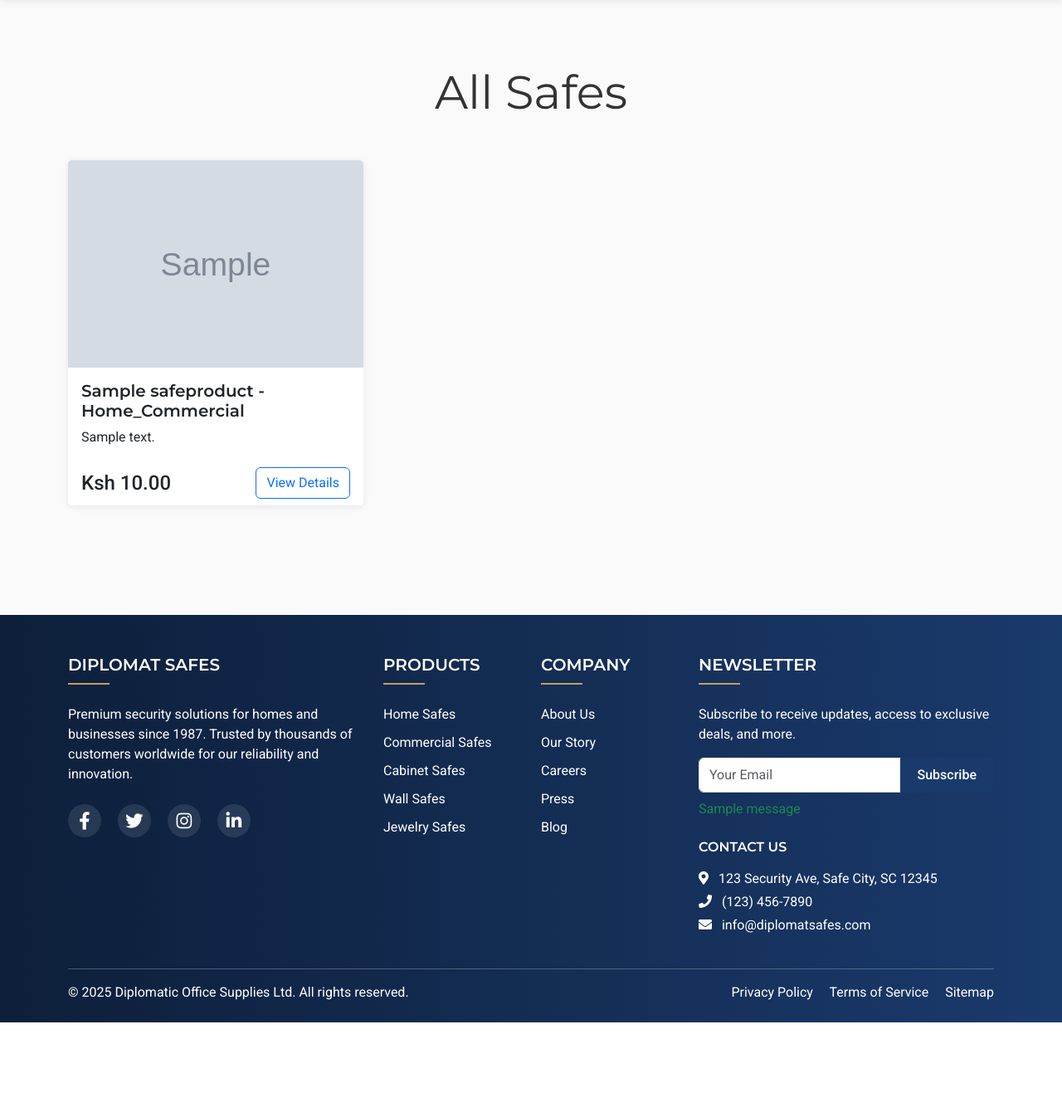
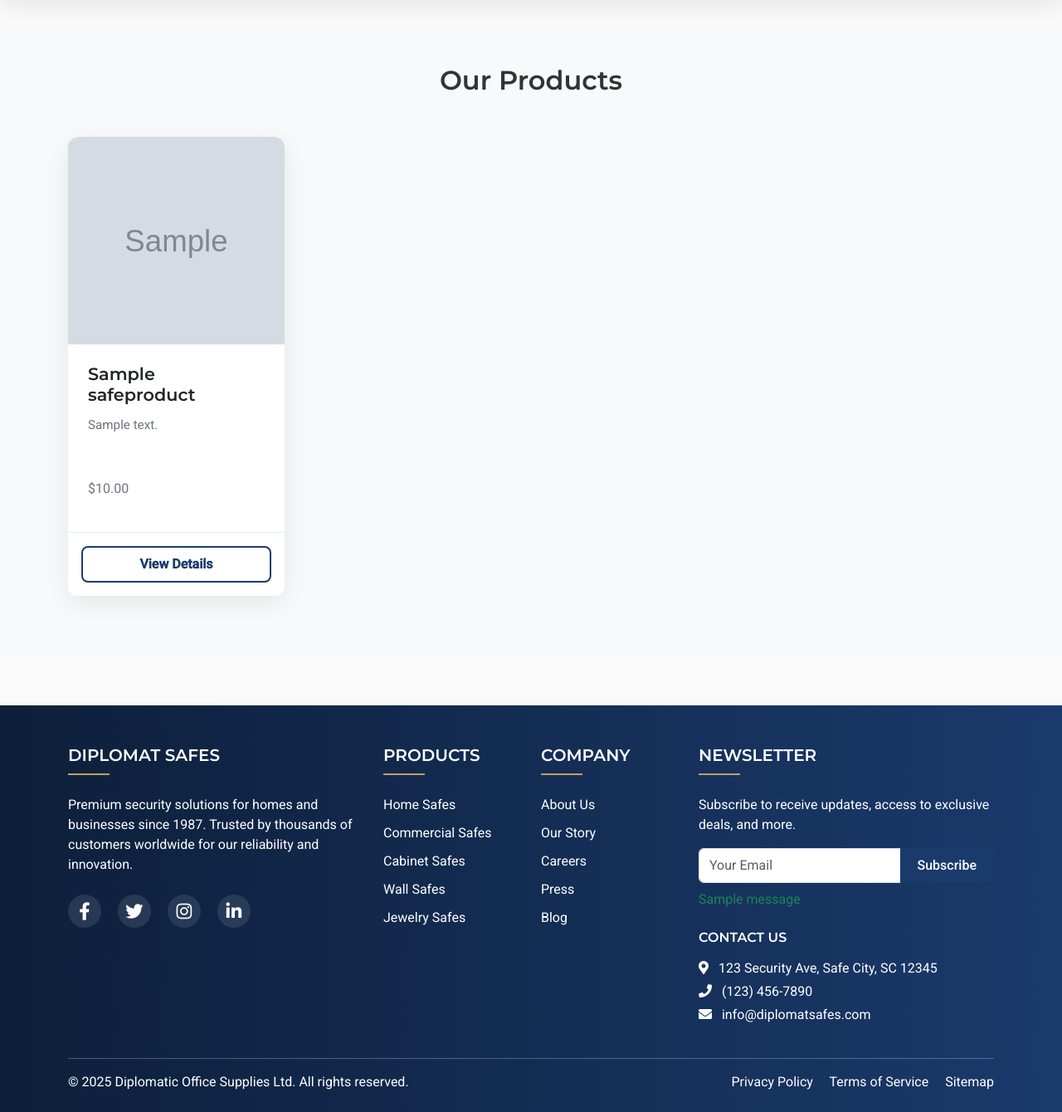
Before and after one commit to MachariaP/safes-shop, a Django app: page /store/ in a window 1280 px wide. Shown: the part 127-1467 px from the top of the page at 83% size. Before the commit the page ends 1359 px from the top, so only its background shows below. Run offline with Django 5.2, Linux system fonts and the light colour scheme; tables that the repository leaves empty hold one stand-in row (values such as "Sample post"); grey boxes marked "Sample" are stand-in pictures; one stand-in notice (Sample message) is shown; parts of the project's set-up code (start-up, migrations or seed data) failed here and were passed over; some libraries are stand-ins or nearby versions.

Commit message:
Created product_list.html with correct product_list.css reference

```diff
--- a/templates/store/product_list.html
+++ b/templates/store/product_list.html
@@ -1,55 +1,57 @@
 {% extends 'base.html' %}
 {% load static %}
 
+{% block extra_css %}
+<link rel="stylesheet" href="{% static 'css/product_list.css' %}">
+{% endblock %}
+
 {% block content %}
-<section class="py-5 product-list-section">
+<section class="product-list-section">
     <div class="container">
-        <h1 class="display-4 text-center mb-5">
-            {% if category %}
-                {{ category|title }} Safes
-            {% else %}
-                All Safes
-            {% endif %}
-        </h1>
+        <h2 class="text-center mb-5">Our Products</h2>
         <div class="row">
             {% for product in products %}
-            <div class="col-lg-4 col-md-6 mb-4">
-                <div class="card h-100 border-0 shadow-sm">
-                    {% if product.image %}
-                        <img src="{{ product.image.url }}" class="card-img-top" alt="{{ product.name }} - {{ product.category|title }} Safe" style="height: 250px; object-fit: cover;">
-                    {% else %}
-                        <img src="https://via.placeholder.com/300" class="card-img-top" alt="No image available - {{ product.category|title }} Safe" style="height: 250px; object-fit: cover;">
-                    {% endif %}
+            <div class="col-md-6 col-lg-3 mb-4">
+                <div class="card">
+                    <img src="{{ product.image.url|default:'https://via.placeholder.com/250' }}" class="card-img-top" alt="{{ product.name }}">
                     <div class="card-body">
-                        <h5 class="card-title">{{ product.name }} - {{ product.category|title }}</h5>
-                        <p class="card-text">{{ product.description|safe|truncatewords_html:20 }}</p>
+                        <h5 class="card-title">{{ product.name }}</h5>
+                        <p class="card-text">{{ product.description|truncatewords:20|safe }}</p>
+                        <p class="text-muted">${{ product.price|floatformat:2 }}</p>
                     </div>
-                    <div class="card-footer bg-white border-0">
-                        <div class="d-flex justify-content-between align-items-center">
-                            <span class="h4 mb-0">Ksh {{ product.price }}</span>
-                            <a href="{% url 'store:product_detail' slug=product.slug %}" class="btn btn-outline-primary">
-                                View Details
-                            </a>
-                        </div>
+                    <div class="card-footer">
+                        <a href="{% url 'store:product_detail' product.slug %}" class="btn btn-outline-primary w-100">View Details</a>
                     </div>
                 </div>
             </div>
             {% empty %}
             <div class="col-12 text-center">
-                <p class="text-muted">No products found in this category.</p>
+                <p>No products found.</p>
             </div>
             {% endfor %}
         </div>
-        <!-- Load More Button (Managed by product_list.js) -->
-        <div id="loadMoreContainer"></div>
+        <!-- Pagination -->
+        {% if page_obj.has_other_pages %}
+        <nav aria-label="Page navigation">
+            <ul class="pagination justify-content-center">
+                {% if page_obj.has_previous %}
+                <li class="page-item">
+                    <a class="page-link" href="?page={{ page_obj.previous_page_number }}" aria-label="Previous">&laquo;</a>
+                </li>
+                {% endif %}
+                {% for num in page_obj.paginator.page_range %}
+                <li class="page-item {% if page_obj.number == num %}active{% endif %}">
+                    <a class="page-link" href="?page={{ num }}">{{ num }}</a>
+                </li>
+                {% endfor %}
+                {% if page_obj.has_next %}
+                <li class="page-item">
+                    <a class="page-link" href="?page={{ page_obj.next_page_number }}" aria-label="Next">&raquo;</a>
+                </li>
+                {% endif %}
+            </ul>
+        </nav>
+        {% endif %}
     </div>
 </section>
 {% endblock %}
-
-{% block extra_css %}
-<link rel="stylesheet" href="{% static 'css/product-list.css' %}">
-{% endblock %}
-
-{% block extra_js %}
-<script src="{% static 'js/product_list.js' %}"></script>
-{% endblock %}
```
